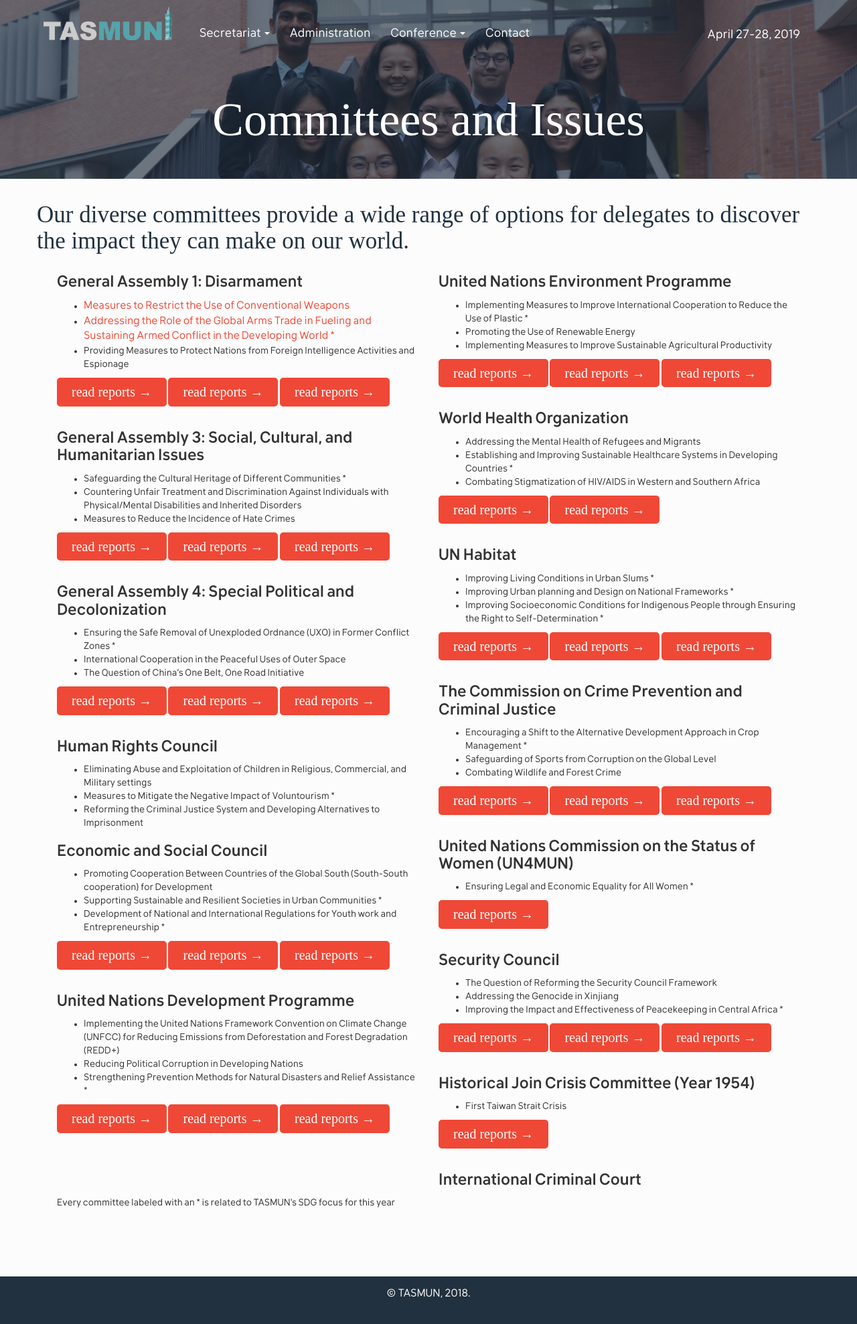
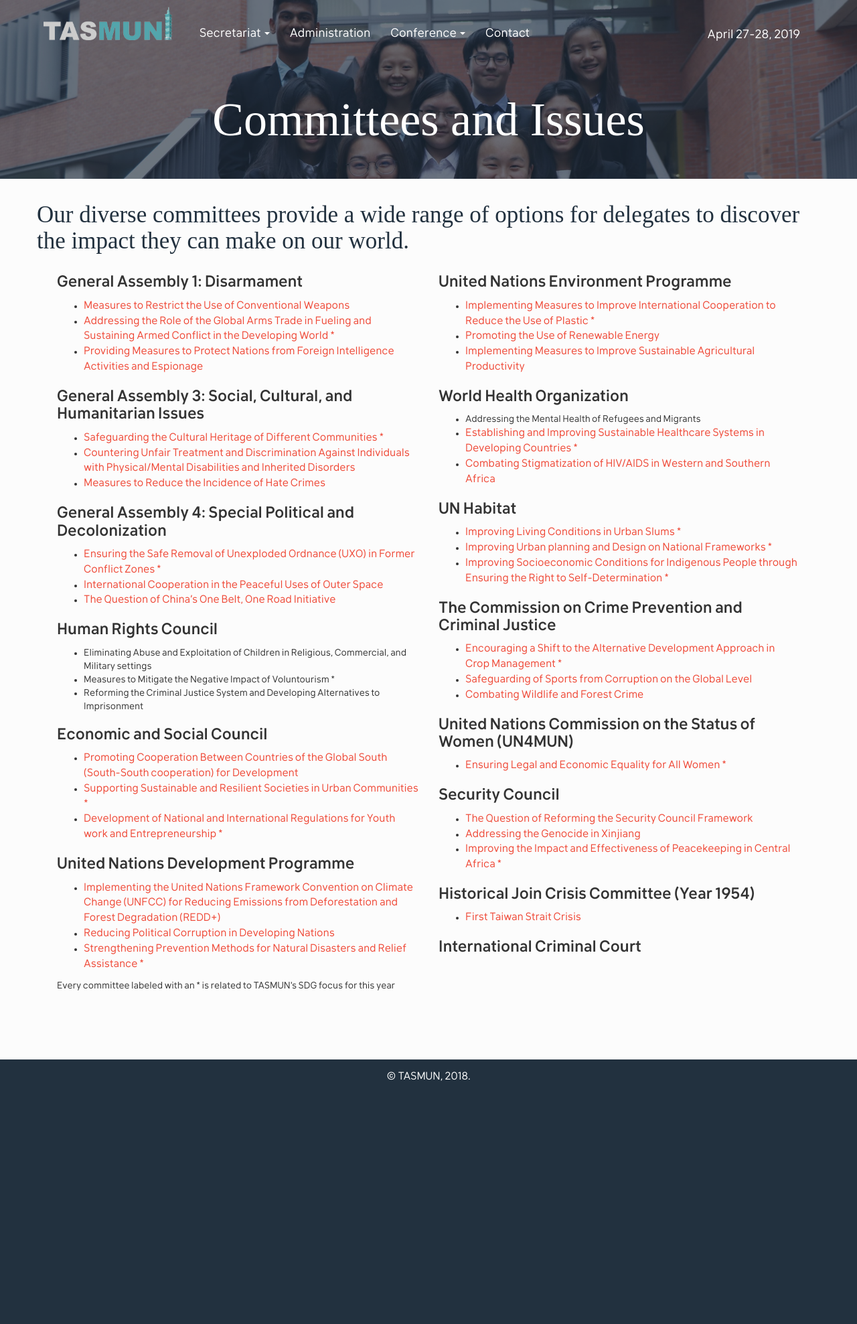
Before and after one commit to alexandernext/tasmun, a Jekyll site: the page built from committees.html, in a window 1280 px wide. Shown: the top 1977 px of the page at 67% size. Built offline with Jekyll 4.4.1, drawn with Linux system fonts in a browser that asks for light colours; some web fonts are replaced.

Commit message:
update chair report links, remove buttons

```diff
--- a/committees.html
+++ b/committees.html
@@ -13,34 +13,25 @@
     <ul>
       <li> <a href="assets/reports/GA1_1.pdf">Measures to Restrict the Use of Conventional Weapons</a></li>
       <li><a href="assets/reports/GA1_2.pdf">Addressing the Role of the Global Arms Trade in Fueling and Sustaining Armed Conflict in the Developing World *</a></li>
-      <li>Providing Measures to Protect Nations from Foreign Intelligence Activities and Espionage</li>
+      <li><a href="assets/reports/GA1_3.pdf">Providing Measures to Protect Nations from Foreign Intelligence Activities and Espionage</a></li>
     </ul>
-    <a class="btn btn-info" href="assets/reports/GA1_1.pdf">read reports →</a>
-    <a class="btn btn-info" href="assets/reports/GA1_2.pdf">read reports →</a>
-    <a class="btn btn-info" href="assets/reports/GA1_3.pdf">read reports →</a>
   </div>
   <div class="item">
     <h3 class="item-title">General Assembly 3: Social, Cultural, and Humanitarian Issues</h3>
     <ul>
-      <li>Safeguarding the Cultural Heritage of Different Communities *</li>
-      <li>Countering Unfair Treatment and Discrimination Against Individuals with Physical/Mental Disabilities and
-        Inherited Disorders</li>
-      <li>Measures to Reduce the Incidence of Hate Crimes</li>
+      <li><a href="assets/reports/GA3_1.pdf">Safeguarding the Cultural Heritage of Different Communities *</a></li>
+      <li><a href="assets/reports/GA3_2.pdf">Countering Unfair Treatment and Discrimination Against Individuals with Physical/Mental Disabilities and
+        Inherited Disorders</a></li>
+      <li><a href="assets/reports/GA3_3.pdf">Measures to Reduce the Incidence of Hate Crimes</a></li>
     </ul>
-    <a class="btn btn-info" href="assets/reports/GA3_1.pdf">read reports →</a>
-    <a class="btn btn-info" href="assets/reports/GA3_2.pdf">read reports →</a>
-    <a class="btn btn-info" href="assets/reports/GA3_3.pdf">read reports →</a>
   </div>
   <div class="item">
     <h3 class="item-title">General Assembly 4: Special Political and Decolonization</h3>
     <ul>
-      <li>Ensuring the Safe Removal of Unexploded Ordnance (UXO) in Former Conflict Zones *</li>
-      <li>International Cooperation in the Peaceful Uses of Outer Space</li>
-      <li>The Question of China’s One Belt, One Road Initiative</li>
+      <li><a href="assets/reports/SPECPOL_1.pdf">Ensuring the Safe Removal of Unexploded Ordnance (UXO) in Former Conflict Zones *</a></li>
+      <li><a href="assets/reports/SPECPOL_2.pdf">International Cooperation in the Peaceful Uses of Outer Space</a></li>
+      <li><a href="assets/reports/SPECPOL_3.pdf">The Question of China’s One Belt, One Road Initiative</a></li>
     </ul>
-    <a class="btn btn-info" href="assets/reports/SPECPOL_1.pdf">read reports →</a>
-    <a class="btn btn-info" href="assets/reports/SPECPOL_2.pdf">read reports →</a>
-    <a class="btn btn-info" href="assets/reports/SPECPOL_3.pdf">read reports →</a>
   </div>
   <div class="item">
     <h3 class="item-title">Human Rights Council </h3>
@@ -53,95 +44,73 @@
   <div class="item">
     <h3 class="item-title">Economic and Social Council</h3>
     <ul>
-      <li>Promoting Cooperation Between Countries of the Global South (South-South cooperation) for Development</li>
-      <li>Supporting Sustainable and Resilient Societies in Urban Communities *</li>
-      <li>Development of National and International Regulations for Youth work and Entrepreneurship *</li>
+      <li><a href="assets/reports/ECOSOC_1.pdf">Promoting Cooperation Between Countries of the Global South (South-South cooperation) for Development</a></li>
+      <li><a href="assets/reports/ECOSOC_2.pdf">Supporting Sustainable and Resilient Societies in Urban Communities *</a></li>
+      <li><a href="assets/reports/ECOSOC_3.pdf">Development of National and International Regulations for Youth work and Entrepreneurship *</a></li>
     </ul>
-    <a class="btn btn-info" href="assets/reports/ECOSOC_1.pdf">read reports →</a>
-    <a class="btn btn-info" href="assets/reports/ECOSOC_2.pdf">read reports →</a>
-    <a class="btn btn-info" href="assets/reports/ECOSOC_3.pdf">read reports →</a>
   </div>
   <div class="item">
     <h3 class="item-title">United Nations Development Programme</h3>
     <ul>
-      <li>Implementing the United Nations Framework Convention on Climate Change (UNFCC) for Reducing
-        Emissions from Deforestation and Forest Degradation (REDD+)</li>
-      <li>Reducing Political Corruption in Developing Nations </li>
-      <li>Strengthening Prevention Methods for Natural Disasters and Relief Assistance *</li>
+      <li><a href="assets/reports/UNDP_1.pdf">Implementing the United Nations Framework Convention on Climate Change (UNFCC) for Reducing
+        Emissions from Deforestation and Forest Degradation (REDD+)</a></li>
+      <li><a href="assets/reports/UNDP_2.pdf">Reducing Political Corruption in Developing Nations</a> </li>
+      <li><a href="assets/reports/UNDP_3.pdf">Strengthening Prevention Methods for Natural Disasters and Relief Assistance *</a></li>
     </ul>
-    <a class="btn btn-info" href="assets/reports/UNDP_1.pdf">read reports →</a>
-    <a class="btn btn-info" href="assets/reports/UNDP_2.pdf">read reports →</a>
-    <a class="btn btn-info" href="assets/reports/UNDP_3.pdf">read reports →</a>
   </div>
 </div>
 <div class="col-md-6">
   <div class="item">
     <h3 class="item-title">United Nations Environment Programme</h3>
     <ul>
-      <li>Implementing Measures to Improve International Cooperation to Reduce the Use of Plastic *</li>
-      <li>Promoting the Use of Renewable Energy </li>
-      <li>Implementing Measures to Improve Sustainable Agricultural Productivity</li>
+      <li><a href="assets/reports/UNEP_1.pdf">Implementing Measures to Improve International Cooperation to Reduce the Use of Plastic *</a></li>
+      <li><a href="assets/reports/UNEP_2.pdf">Promoting the Use of Renewable Energy</a> </li>
+      <li><a href="assets/reports/UNEP_3.pdf">Implementing Measures to Improve Sustainable Agricultural Productivity</a></li>
     </ul>
-    <a class="btn btn-info" href="assets/reports/UNEP_1.pdf">read reports →</a>
-    <a class="btn btn-info" href="assets/reports/UNEP_2.pdf">read reports →</a>
-    <a class="btn btn-info" href="assets/reports/UNEP_3.pdf">read reports →</a>
   </div>
   <div class="item">
     <h3 class="item-title">World Health Organization</h3>
     <ul>
       <li>Addressing the Mental Health of Refugees and Migrants</li>
-      <li>Establishing and Improving Sustainable Healthcare Systems in Developing Countries *</li>
-      <li>Combating Stigmatization of HIV/AIDS in Western and Southern Africa </li>
+      <li><a href="assets/reports/WHO_2.pdf">Establishing and Improving Sustainable Healthcare Systems in Developing Countries *</a></li>
+      <li><a href="assets/reports/WHO_3.pdf">Combating Stigmatization of HIV/AIDS in Western and Southern Africa </a></li>
     </ul>
-    <a class="btn btn-info" href="assets/reports/WHO_2.pdf">read reports →</a>
-    <a class="btn btn-info" href="assets/reports/WHO_3.pdf">read reports →</a>
   </div>
   <div class="item">
     <h3 class="item-title">UN Habitat</h3>
     <ul>
-      <li>Improving Living Conditions in Urban Slums *</li>
-      <li>Improving Urban planning and Design on National Frameworks *</li>
-      <li>Improving Socioeconomic Conditions for Indigenous People through Ensuring the Right to Self-Determination *</li>
+      <li><a href="assets/reports/UNHabitat_1.pdf">Improving Living Conditions in Urban Slums *</a></li>
+      <li><a href="assets/reports/UNHabitat_2.pdf">Improving Urban planning and Design on National Frameworks *</a></li>
+      <li><a href="assets/reports/UNHabitat_3.pdf">Improving Socioeconomic Conditions for Indigenous People through Ensuring the Right to Self-Determination *</a></li>
     </ul>
-    <a class="btn btn-info" href="assets/reports/UNHabitat_1.pdf">read reports →</a>
-    <a class="btn btn-info" href="assets/reports/UNHabitat_2.pdf">read reports →</a>
-    <a class="btn btn-info" href="assets/reports/UNHabitat_3.pdf">read reports →</a>
   </div>
   <div class="item">
     <h3 class="item-title">The Commission on Crime Prevention and Criminal Justice</h3>
     <ul>
-      <li>Encouraging a Shift to the Alternative Development Approach in Crop Management *</li>
-      <li>Safeguarding of Sports from Corruption on the Global Level </li>
-      <li>Combating Wildlife and Forest Crime</li>
+      <li><a href="assets/reports/APQ_1.pdf">Encouraging a Shift to the Alternative Development Approach in Crop Management *</a></li>
+      <li><a href="assets/reports/APQ_2.pdf">Safeguarding of Sports from Corruption on the Global Level </a></li>
+      <li><a href="assets/reports/APQ_3.pdf">Combating Wildlife and Forest Crime</a></li>
     </ul>
-    <a class="btn btn-info" href="assets/reports/APQ_1.pdf">read reports →</a>
-    <a class="btn btn-info" href="assets/reports/APQ_2.pdf">read reports →</a>
-    <a class="btn btn-info" href="assets/reports/APQ_3.pdf">read reports →</a>
   </div>
   <div class="item">
     <h3 class="item-title">United Nations Commission on the Status of Women (UN4MUN)</h3>
     <ul>
-      <li>Ensuring Legal and Economic Equality for All Women *</li>
+      <li><a href="assets/reports/UNCSW.pdf">Ensuring Legal and Economic Equality for All Women *</a></li>
     </ul>
-    <a class="btn btn-info" href="assets/reports/UNCSW.pdf">read reports →</a>
   </div>
   <div class="item">
     <h3 class="item-title">Security Council</h3>
     <ul>
-      <li>The Question of Reforming the Security Council Framework</li>
-      <li>Addressing the Genocide in Xinjiang</li>
-      <li>Improving the Impact and Effectiveness of Peacekeeping in Central Africa *</li>
+      <li><a href="assets/reports/SC_1.pdf">The Question of Reforming the Security Council Framework</a></li>
+      <li><a href="assets/reports/SC_2.pdf">Addressing the Genocide in Xinjiang</a></li>
+      <li><a href="assets/reports/SC_3.pdf">Improving the Impact and Effectiveness of Peacekeeping in Central Africa *</a></li>
     </ul>
-    <a class="btn btn-info" href="assets/reports/SC_1.pdf">read reports →</a>
-    <a class="btn btn-info" href="assets/reports/SC_2.pdf">read reports →</a>
-    <a class="btn btn-info" href="assets/reports/SC_3.pdf">read reports →</a>
   </div>
   <div class="item">
     <h3 class="item-title">Historical Join Crisis Committee (Year 1954)</h3>
     <ul>
-      <li>First Taiwan Strait Crisis</li>
+      <li><a href="assets/reports/HJCC.pdf">First Taiwan Strait Crisis</a></li>
     </ul>
-    <a class="btn btn-info" href="assets/reports/HJCC.pdf">read reports →</a>
   </div>
   <div class="item">
     <h3 class="item-title">International Criminal Court </h3>
```
